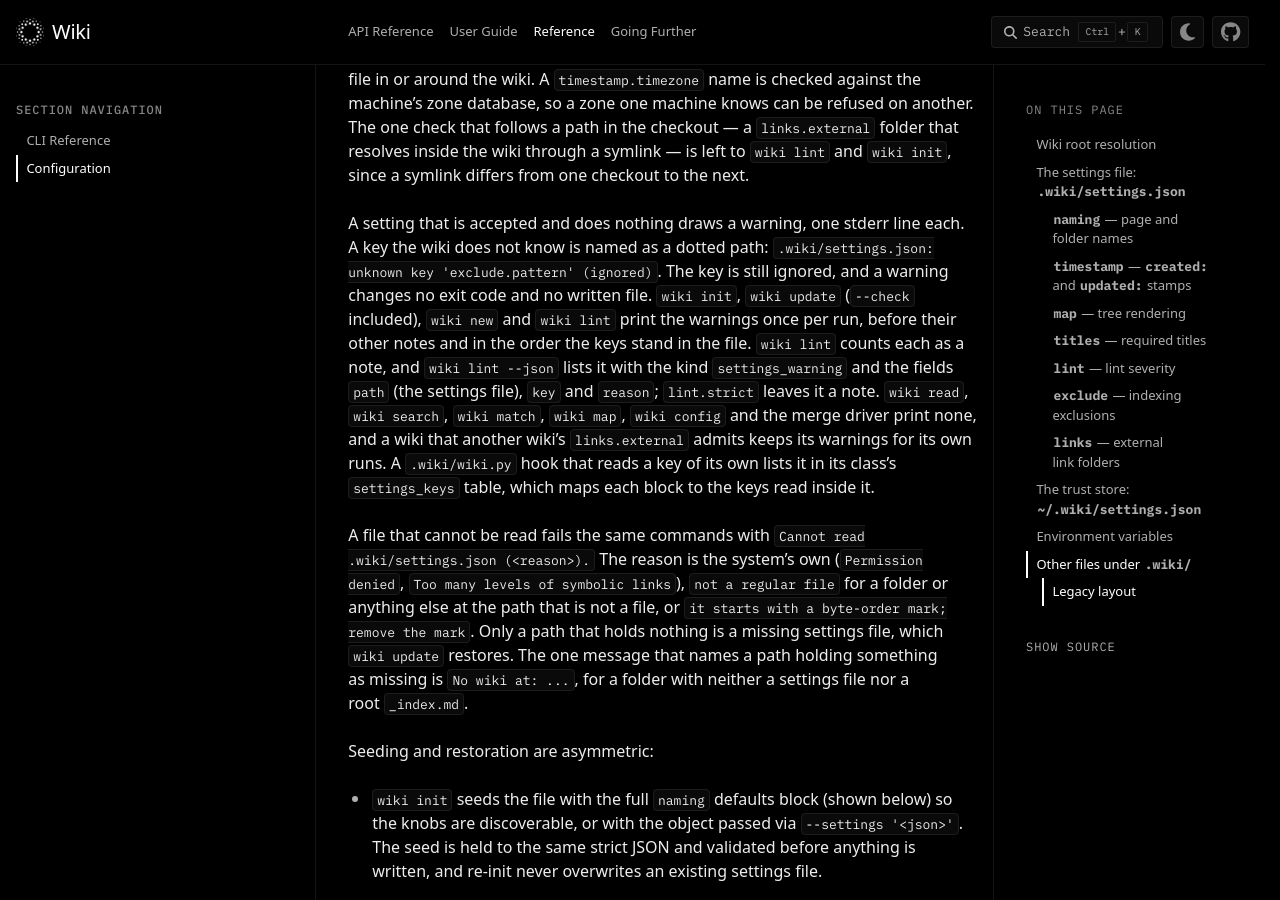
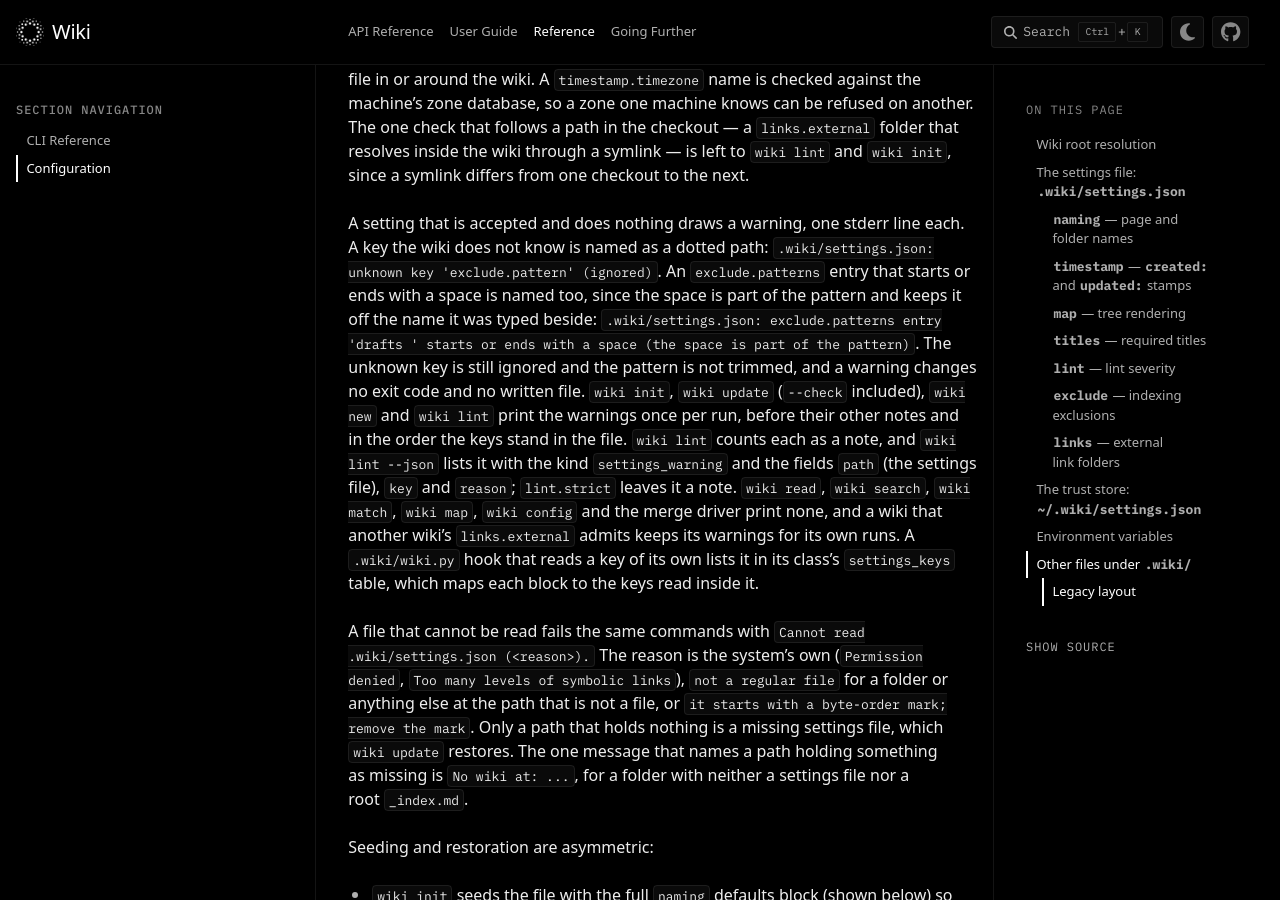
Before and after one commit to plasma-ai/wiki, a Sphinx documentation site: the page built from docs/configuration.rst, in a window 1280 px wide and 900 px high, scrolled down 2626 px. Built offline with Sphinx 7.4.7 and the PyData theme 0.15.4, drawn with Linux system fonts in a browser that asks for light colours; some web fonts are replaced; pages that are not in the unit, such as notebooks, are missing from menus; cross-references to code outside the pages are shown as plain code; some of the changed text lies outside the part shown.

Commit message:
warn about an exclude pattern with a stray space
`"drafts "` in `exclude.patterns` was accepted and matched no folder
named `drafts`, so a space typed at either end of a pattern turned the
exclusion off in silence.

An entry that starts or ends with a space now draws a settings warning,
under the key `exclude.patterns`, beside the unknown-key warnings and
from the same commands. The pattern is not trimmed: the space is part
of it, and it still excludes a name that carries the space. A space
inside a pattern draws nothing, so a comment-shaped entry that marks
off a part of the list stays silent.

Co-Authored-By: Claude Fable 5.2 <noreply@anthropic.com>

```diff
--- a/docs/configuration.rst
+++ b/docs/configuration.rst
@@ -114,8 +114,13 @@ from one checkout to the next.
 
 A setting that is accepted and does nothing draws a warning, one stderr line
 each. A key the wiki does not know is named as a dotted path:
-``.wiki/settings.json: unknown key 'exclude.pattern' (ignored)``. The key is
-still ignored, and a warning changes no exit code and no written file.
+``.wiki/settings.json: unknown key 'exclude.pattern' (ignored)``. An
+``exclude.patterns`` entry that starts or ends with a space is named too, since
+the space is part of the pattern and keeps it off the name it was typed beside:
+``.wiki/settings.json: exclude.patterns entry 'drafts ' starts or ends with a
+space (the space is part of the pattern)``. The unknown key is
+still ignored and the pattern is not trimmed, and a warning changes no exit
+code and no written file.
 ``wiki init``, ``wiki update`` (``--check`` included), ``wiki new`` and
 ``wiki lint`` print the warnings once per run, before their other notes and in
 the order the keys stand in the file. ``wiki lint`` counts each as a note, and
@@ -374,7 +379,8 @@ content (dot-paths read the same way).
      no escapes (``\`` is rejected — ``/`` is the separator). Empty or
      whitespace-only patterns, empty segments (``//``), and ``.``/``..``
      segments are rejected when the policy loads. A pattern that matches
-     nothing is not an error (the gitignore precedent).
+     nothing is not an error (the gitignore precedent). A space at either
+     end of a pattern is part of it, and draws a settings warning.
 
 The built-in exclusions need no pattern: dot-paths (including ``.wiki``),
 symlinked files and directories, and ``_index.md`` files are always
```
Also changed, not shown: CHANGELOG.md (+3 -0 lines), docs/guide/generation.rst (+8 -1 lines), 2 other files.
